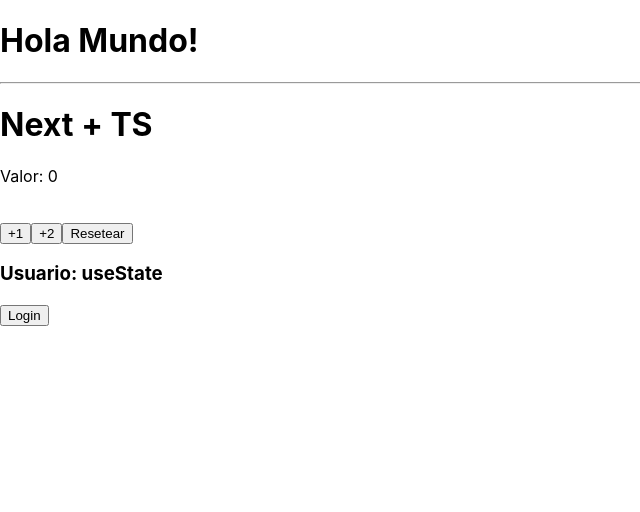
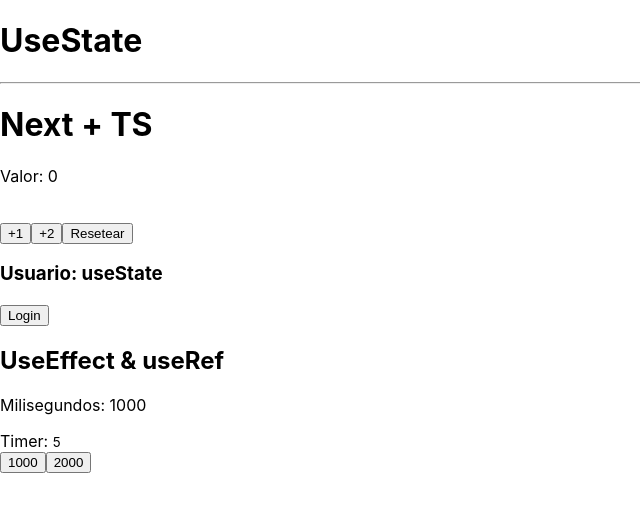
Before and after one commit to Jhonathan-Xavier/Practica1-DatahaPlus, a Next.js app in the folder next-serveless/: page / in a window 1280 px wide. Shown: the top 512 px of the page, without its empty margins (0-640 px from the left). Built offline with nearby package versions, Linux system fonts and the light colour scheme.

Commit message:
useRef+useEff

```diff
--- a/next-serveless/pages/index.tsx
+++ b/next-serveless/pages/index.tsx
@@ -2,13 +2,18 @@
 import {Counter} from "../src/components/Counter";
 import {Usuario} from "../src/components/Usuario";
 
+import {TimerPadre} from "../src/components/TimerPadre";
+
 const Home: NextPage = () => {
   return (
     <div>
-        <h1>Hola Mundo!</h1>
+        <h1>UseState</h1>
         <hr/>
         <Counter/>
         <Usuario/>
+
+        <h2>UseEffect & useRef</h2>
+        <TimerPadre/>
     </div>
   )
 }
--- /dev/null
+++ b/next-serveless/src/components/Timer.tsx
@@ -0,0 +1,26 @@
+import {useEffect, useRef, useState} from "react";
+
+type TimeArgs = {
+    milisegundos: number,
+    //Si tuviera más propiedade las pondría aqui, pero la desestrucitración sería: args Timer = (args: TimeArgs) =>
+}
+
+export const Timer = ({milisegundos}: TimeArgs) => {
+    const [segundos, setSegundos] = useState(0)
+    const ref = useRef<NodeJS.Timeout>();
+
+    console.log(milisegundos);
+
+    useEffect(() =>{
+        console.log('useEffect')
+        ref.current && clearInterval(ref.current);
+        ref.current = setInterval(() => setSegundos(s => s + 1), 1000);
+    },[])
+
+
+      return(
+          <div>
+              Timer: <small>{segundos}</small>
+          </div>
+      )
+}
--- /dev/null
+++ b/next-serveless/src/components/TimerPadre.tsx
@@ -0,0 +1,16 @@
+import {Timer} from "./Timer";
+import {useState} from "react";
+
+export const TimerPadre = () => {
+
+    const [milisegundos, setMilisegundos] = useState(1000);
+
+  return(
+      <div>
+          <p>Milisegundos: {milisegundos}</p>
+          <Timer milisegundos={milisegundos}/>
+          <button onClick={() => setMilisegundos(1000)}>1000</button>
+          <button onClick={() => setMilisegundos(2000)}>2000</button>
+      </div>
+  )
+}
```
